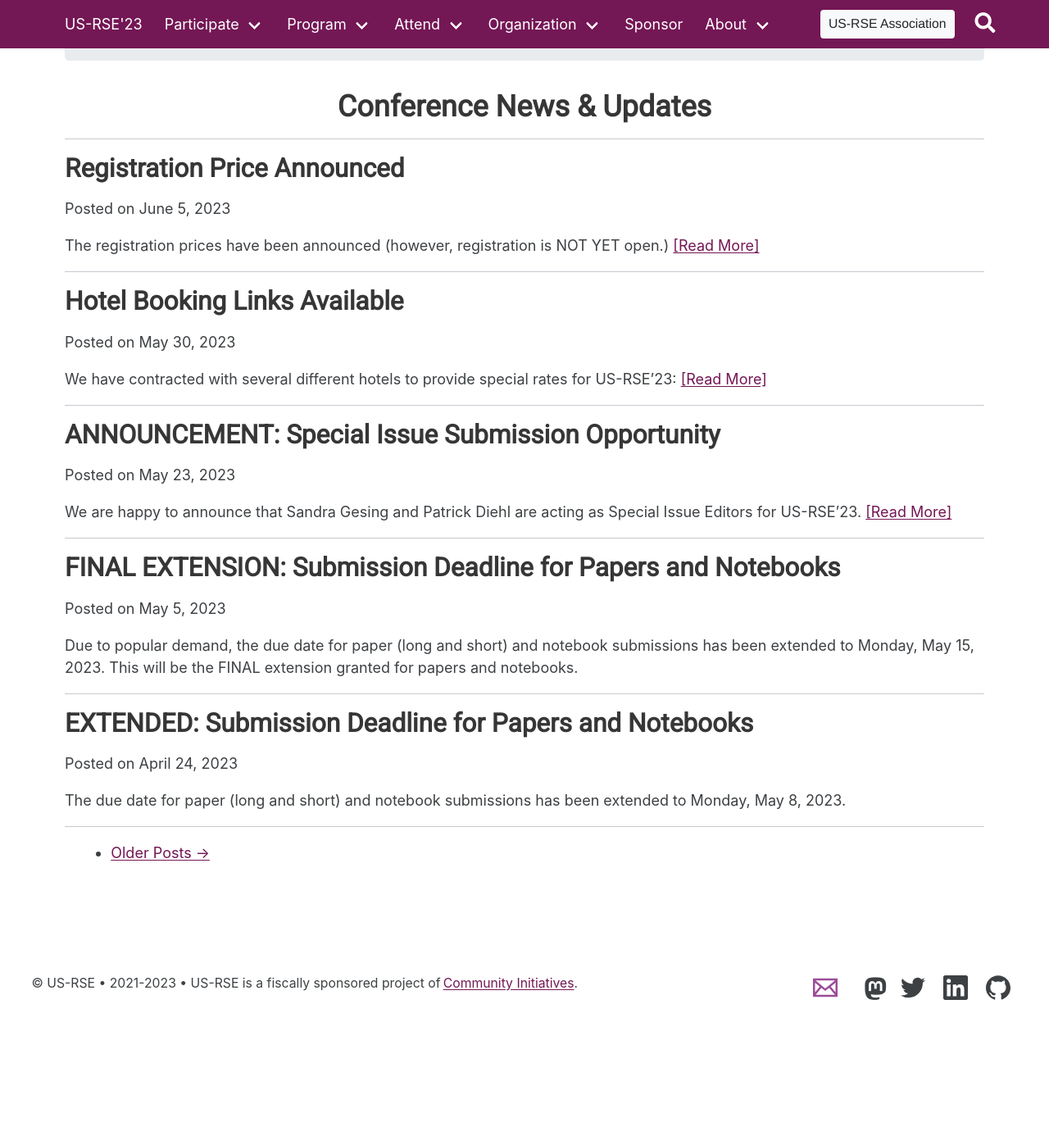
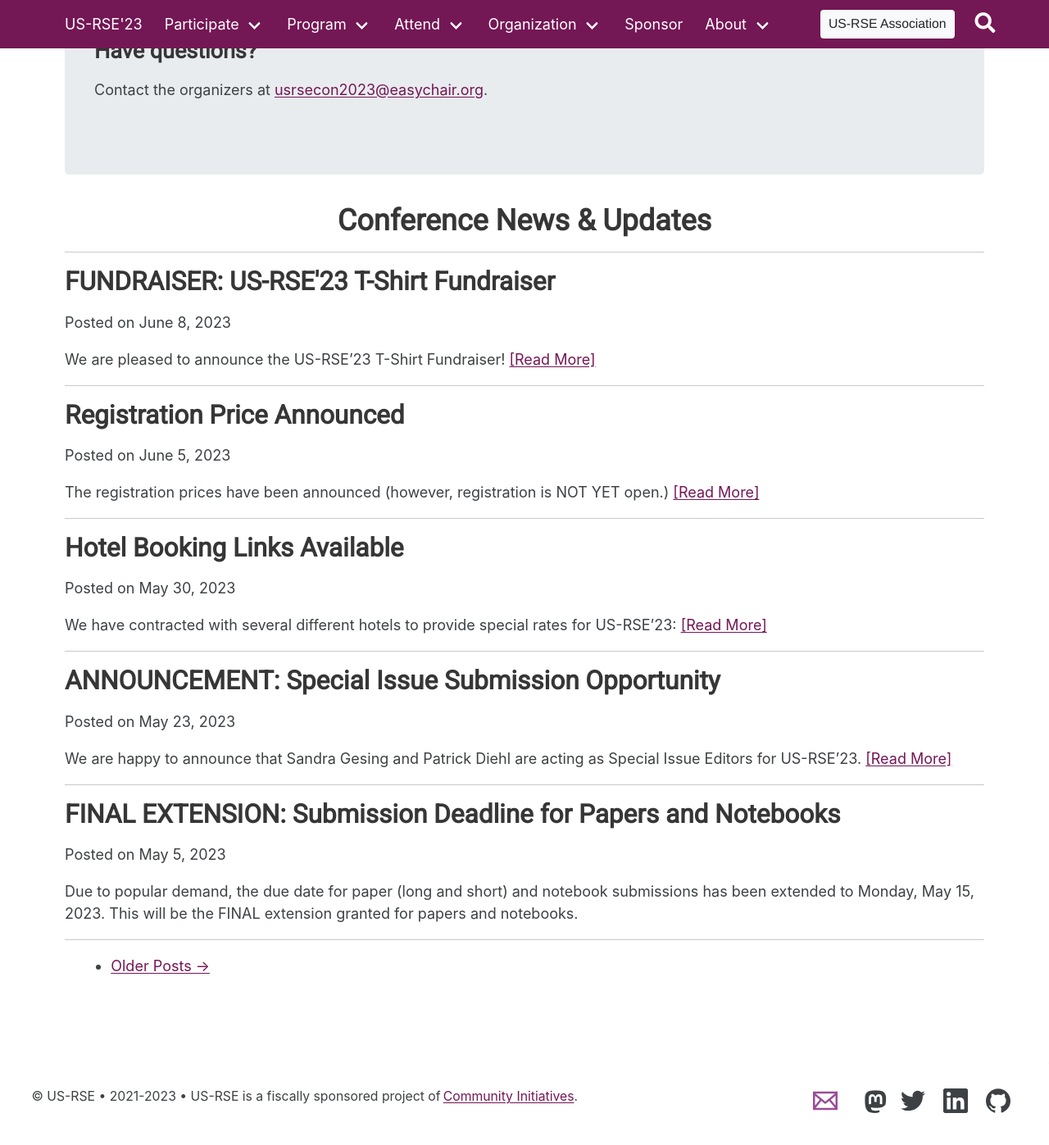
Before and after one commit to USRSE/usrse23, a Jekyll site: the page built from index.html, in a window 1280 px wide and 1400 px high, scrolled down 1998 px. Shown: the top 1397 px of the window at 82% size. Built offline with Jekyll 4.4.1, drawn with Linux system fonts in a browser that asks for light colours; the list of posts is cut into pages by our own code; a style sheet for code colours, icons or effects is not loaded; before the commit the page ends 3259 px from its top, so only the background shows below that; some of the changed text lies outside the part shown.

Commit message:
Add information about t-shirt fundraiser

```diff
--- a/index.html
+++ b/index.html
@@ -16,6 +16,13 @@
 <h1>Software-Enabled Discovery and Beyond</h1>
 <script>(function(d, s, id) { var js, pjs = d.getElementsByTagName(s)[0]; if (d.getElementById(id)) return; js = d.createElement(s); js.id = id; js.src = "//www.tickcounter.com/static/js/loader.js"; pjs.parentNode.insertBefore(js, pjs); }(document, "script", "tickcounter-sdk"));</script><a data-type="countdown" data-id="3870136" class="tickcounter" style="display: block; width: 50%; position: relative; padding-bottom: 15%" title="Countdown" href="//www.tickcounter.com/">Countdown</a>
 </center>
+
+  <h3>Don't miss out on US-RSE'23 T-shirts!</h3>
+
+  We are pleased to announce the <a href="https://www.customink.com/fundraising/us-rse23-conference?utm_campaign=desktop-post-launch-v3&utm_content=us-rse23-conference&utm_medium=social&utm_source=copy-link" target="_blank">US-RSE’23 T-Shirt Fundraiser</a>!
+
+  All funds from this event go towards purchasing SWAG for US-RSE members and
+  US-RSE’23 attendees. The fundraiser closes on <b>July 6th</b>.
 
   <h3>But what <i>is</i> an RSE?</h3>
 
```
Also changed, not shown: _posts/2023-06-08-tshirt-fundraiser.md (added, +20 -0 lines), assets/img/fe-tshirt-back.png (added), assets/img/fe-tshirt-front.png (added), assets/img/uni-tshirt-back.png (added), assets/img/uni-tshirt-front.png (added).
